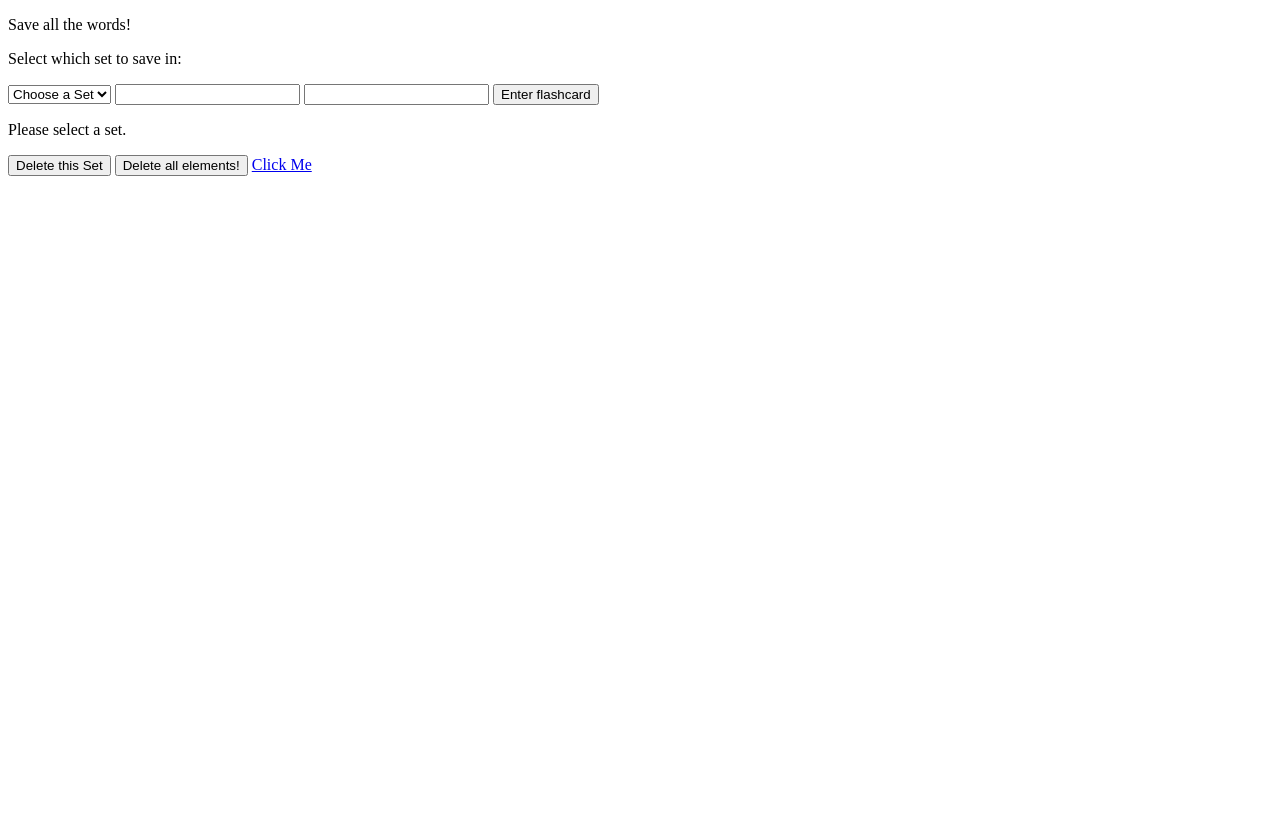
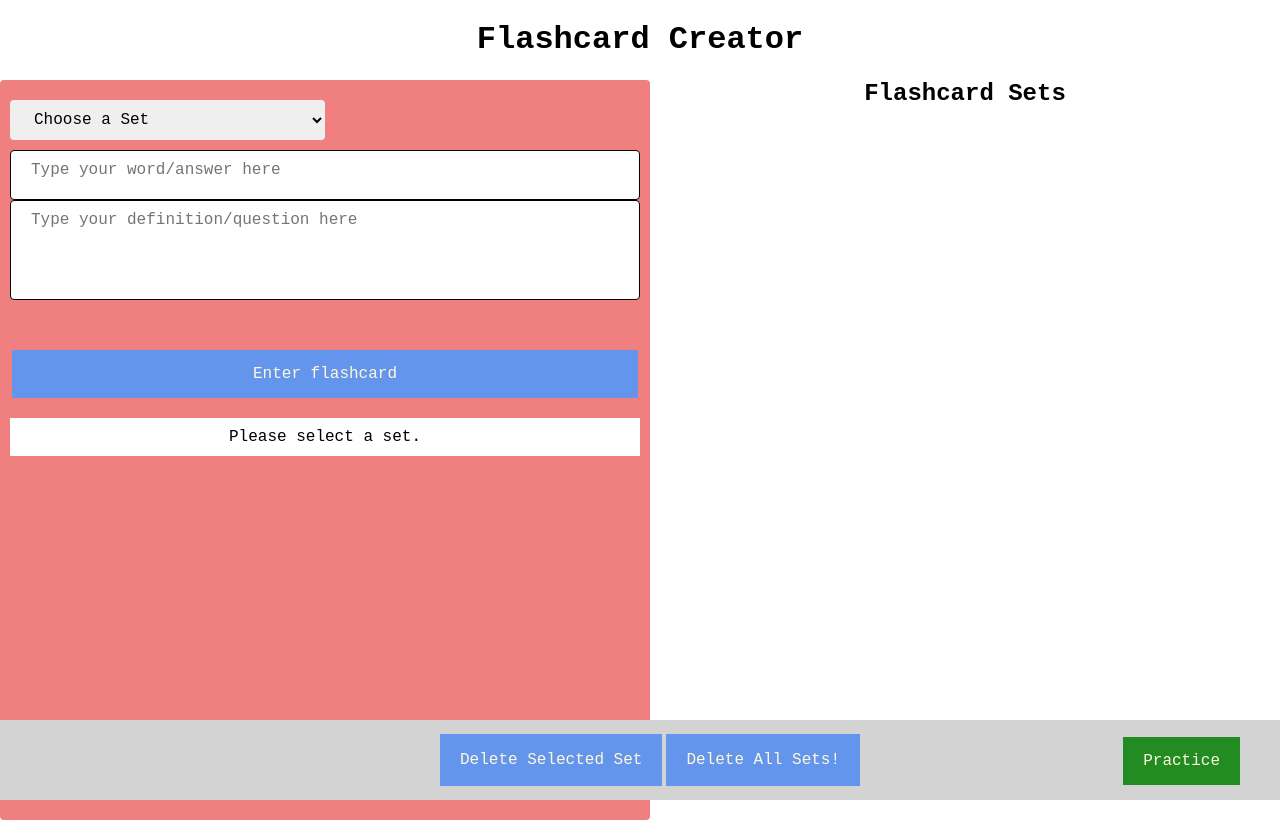
Before and after one commit to anorris26/notecards_proj, a plain HTML site: page index.html in a window 1280 px wide. Both pictures are taken after a click on the button "Enter flashcard". Drawn offline with Linux system fonts and the light colour scheme.

Commit message:
Enhance flashcard interface with improved layout, add status messages, and update styling for better usability

```diff
--- a/index.html
+++ b/index.html
@@ -5,8 +5,9 @@
         <link rel="stylesheet" href="style.css">
     </head>
     <body>
-        <p>Save all the words!</p>
-        <p>Select which set to save in:</p>
+        <h1>Flashcard Creator</h1>
+        <div class="row">
+            <div class="column" id="form">
                 <select id="setSelect" autocomplete="off">
                     <option value="" selected disabled hidden>Choose a Set</option>
                     <option value="set1">Set 1</option>
@@ -15,17 +16,29 @@
                     <option value="set4">Set 4</option>
                     <option value="set5">Set 5</option>
                 </select>
-        <input type="text" id="answer"/>
-        <input type="text" id="question"/>
+
+                <textarea id="answer" placeholder="Type your word/answer here"></textarea>
+                <textarea id="question" placeholder="Type your definition/question here"></textarea>
                 <button id="submit" type="button" onclick="newFlashcard()">Enter flashcard</button>
                 <p id="status"></p>
-        <ul id="set1_list" class="set_lists">Set 1</ul>
-        <ul id="set2_list" class="set_lists">Set 2</ul>
-        <ul id="set3_list" class="set_lists">Set 3</ul>
-        <ul id="set4_list" class="set_lists">Set 4</ul>
-        <ul id="set5_list" class="set_lists">Set 5</ul>
-        <button id="delete_set" type="button">Delete this Set</button>
-        <button id="delete_all" type="button">Delete all elements!</button>
-        <a href="practice.html" class="button-class">Click Me</a>
+            </div>
+
+            <div class="column" id="buttons">
+                <h2>Flashcard Sets</h2>
+                <p id="setName"></p>
+
+                <ul id="set1_list" class="set_lists"></ul>
+                <ul id="set2_list" class="set_lists"></ul>
+                <ul id="set3_list" class="set_lists"></ul>
+                <ul id="set4_list" class="set_lists"></ul>
+                <ul id="set5_list" class="set_lists"></ul>
+            </div>
+        </div>
+
+        <div class="row" id="buttonRow">
+            <button id="delete_set" type="button">Delete Selected Set</button>
+            <button id="delete_all" type="button">Delete All Sets!</button>
+            <a href="practice.html" id="link">Practice</a>
+        </div>
     </body>
     <script src="main.js"></script>
--- a/main.js
+++ b/main.js
@@ -18,6 +18,9 @@ document.getElementById("delete_set").onclick = function() {
 
 document.getElementById("delete_all").onclick = function() {
     localStorage.clear();
+
+    document.getElementById("status").display = "block";
+
     document.getElementById("status").innerHTML = "Deleted all flashcards.";
     document.querySelectorAll(".set_lists").forEach(function(set) {
         // Clear the list items
@@ -47,6 +50,8 @@ document.getElementById("setSelect").addEventListener("change", function() {
         wordInd.removeChild(wordInd.firstChild);
     }
 
+    document.getElementById("setName").textContent = `${this.options[this.selectedIndex].textContent}`;
+
     for (let i = 0; i < localStorage.length; i++) {
         const key = localStorage.key(i);
         if (key.startsWith(`${chosenSet}_`)) {
@@ -54,7 +59,8 @@ document.getElementById("setSelect").addEventListener("change", function() {
             const answer = key.split("_")[1];
 
             const listItem = document.createElement("li");
-            listItem.textContent = `${answer}: ${question}`;
+            listItem.textContent = `${answer}:\n${question}`;
+            listItem.style.whiteSpace = "pre-wrap";
 
             const button = addDeleteButton(key, listItem, wordInd);
             listItem.append(button);
@@ -77,7 +83,10 @@ function addDeleteButton(key, listItem, wordInd) {
     const answer = key.split("_")[1];
     const set = key.split("_")[0];
     button.textContent = "Delete";
+    button.className = "deleteButton";
     button.onclick = function() {
+        document.getElementById("status").style.display = "block";
+
         document.getElementById("status").innerHTML = `Deleted "${answer}" from ${set}`;
         localStorage.removeItem(key);
         wordInd.removeChild(listItem);
@@ -87,10 +96,12 @@ function addDeleteButton(key, listItem, wordInd) {
 
 function newFlashcard() {
     let set = document.getElementById("setSelect").value;
+    const setNum = set[set.length - 1];
     let answer = document.getElementById("answer").value;
     let question = document.getElementById("question").value;
     let key = `${set}_${answer}`;
 
+    document.getElementById("status").style.display = "block";
 
     if (set === "") {
         document.getElementById("status").innerHTML = "Please select a set.";
@@ -111,9 +122,11 @@ function newFlashcard() {
 
     localStorage.setItem(key, question);
 
-    document.getElementById("status").innerHTML = `new element: ${answer} and ${question} in set ${set}`;
+
+    document.getElementById("status").innerHTML = `new element: ${answer} and ${question} in set ${setNum}`;
     const listItem = document.createElement("li");
-    listItem.textContent = answer + ": " + question;
+    listItem.textContent = `${answer}:\n${question}`;
+    listItem.style.whiteSpace = "pre-wrap";
 
     const wordInd = document.getElementById(`${set}_list`);
     const button = addDeleteButton(key, listItem, wordInd);
--- a/practice.js
+++ b/practice.js
@@ -1,8 +1,6 @@
 let questions = [];
 
 window.onload = function() {
-    localStorage.setItem("set1_apple", "A fruit that is red or green.");
-    localStorage.setItem("set1_banana", "A long yellow fruit.");
 }
 
 document.getElementById("setSelect").addEventListener("change", function() {
@@ -55,6 +53,7 @@ document.getElementById("submit").onclick = function() {
 
 document.getElementById("next").onclick = function() {
     document.getElementById("status").textContent = "";
+    document.getElementById("answer").value = "";
     displayRandomQuestion(questions);
 }
 
--- a/style.css
+++ b/style.css
@@ -1,6 +1,152 @@
-ul.set_lists {
+* {
+    font-family: monospace, sans-serif
+}
+
+body {
+    display: flex;
+    flex-direction: column;
+    height: 100vh;
+    margin: 0;
+    font-size: 16px;
+    word-wrap: break-word;;
+}
+
+h1 {
+    text-align: center;
+}
+
+h2 {
+    text-align: center;
+    font-size: 24px;
+    margin: 0;
+}
+
+select {
+    width: 50%;
+    padding: 10px 20px;
+    margin: 10px 0;
+    border: none;
+    border-radius: 4px;
+    box-sizing: border-box;
+    font-size: 16px;
+}
+
+button {
+    background-color: cornflowerblue;
+    border: none;
+    color: cornsilk;
+    padding: 15px 20px;
+    text-align: center;
+    display: inline-block;
+    font-size: 16px;
+    margin: 4px 2px;
+    cursor: pointer;
+}
+
+button:hover {
+    background-color: royalblue;
+}
+
+textarea {
+    border: 1px solid black;
+    border-radius: 4px;
+    padding: 10px 20px;
+    width: 100%;
+    height: 100px;
+    box-sizing: border-box;
+    font-size: 16px;
+    resize: none;
+}
+
+textarea#answer {
+    height: 50px;
+}
+
+textarea:focus {
+    border: 2px solid;
+}
+
+a {
+    background-color: forestgreen;
+    border: none;
+    color: cornsilk;
+    padding: 15px 20px;
+    text-align: center;
+    text-decoration: none;
+    display: inline-block;
+    font-size: 16px;
+    margin: 4px 2px;
+    cursor: pointer;
+}
+
+a:hover {
+    background-color: goldenrod;
+}
+
+li {
+    display: flex;
+    align-items: center;
+    justify-content: space-between;
+    list-style-type: none;
+    padding: 5px;
+    margin: 5px;
+    background-color: lightgray;
+    border-radius: 4px;
+}
+
+.row {
+    display: flex;
+    flex-direction: row;
+    flex-grow: 1;
+    height: 100%;
+}
+
+.column {
+    display: flex;
+    flex-direction: column;
+    flex-grow: 1;
+    width: 100%;
+    height: 100%;
+}
+
+.set_lists {
     display: none;
 }
+
+.deleteButton {
+    background-color: red;
+    color: white;
+    padding: 10px 20px;
+    border: none;
+    cursor: pointer;
+}
+
+.practice {
+    display: None;
+}
+
+#buttonRow {
+    display: flex;
+    bottom: 0;
+    width: 100%;
+    padding: 10px;
+    position: fixed;
+    justify-content: center;
+    padding: 10px;
+    height: 60px;
+    background-color: lightgray;
+}
+
+
+#link {
+    position: fixed;;
+    bottom: 0;
+    right: 0;
+    margin-bottom: 15px;
+    margin-right: 40px;
+    justify-content: right;
+}
+
 
 #practiceButton {
     display: None;
@@ -10,6 +156,28 @@ ul.set_lists {
     display: None;
 }
 
-.practice {
-    display: None;
+#setName {
+    text-align: center;
+    font-size: 20px;
+    margin: 5px;
 }
+
+
+#submit {
+    margin-top: 50px;
+}
+
+#form {
+    background-color: lightcoral;
+    border-radius: 4px;
+    padding: 10px;
+}
+
+#status {
+    display: none;
+    background-color: white;
+    border: none;
+    color: black;
+    text-align: center;
+    padding: 10px;
+}
```
Also changed, not shown: practice.html (+2 -2 lines). Lines whose indentation alone changed are shown as unchanged.
